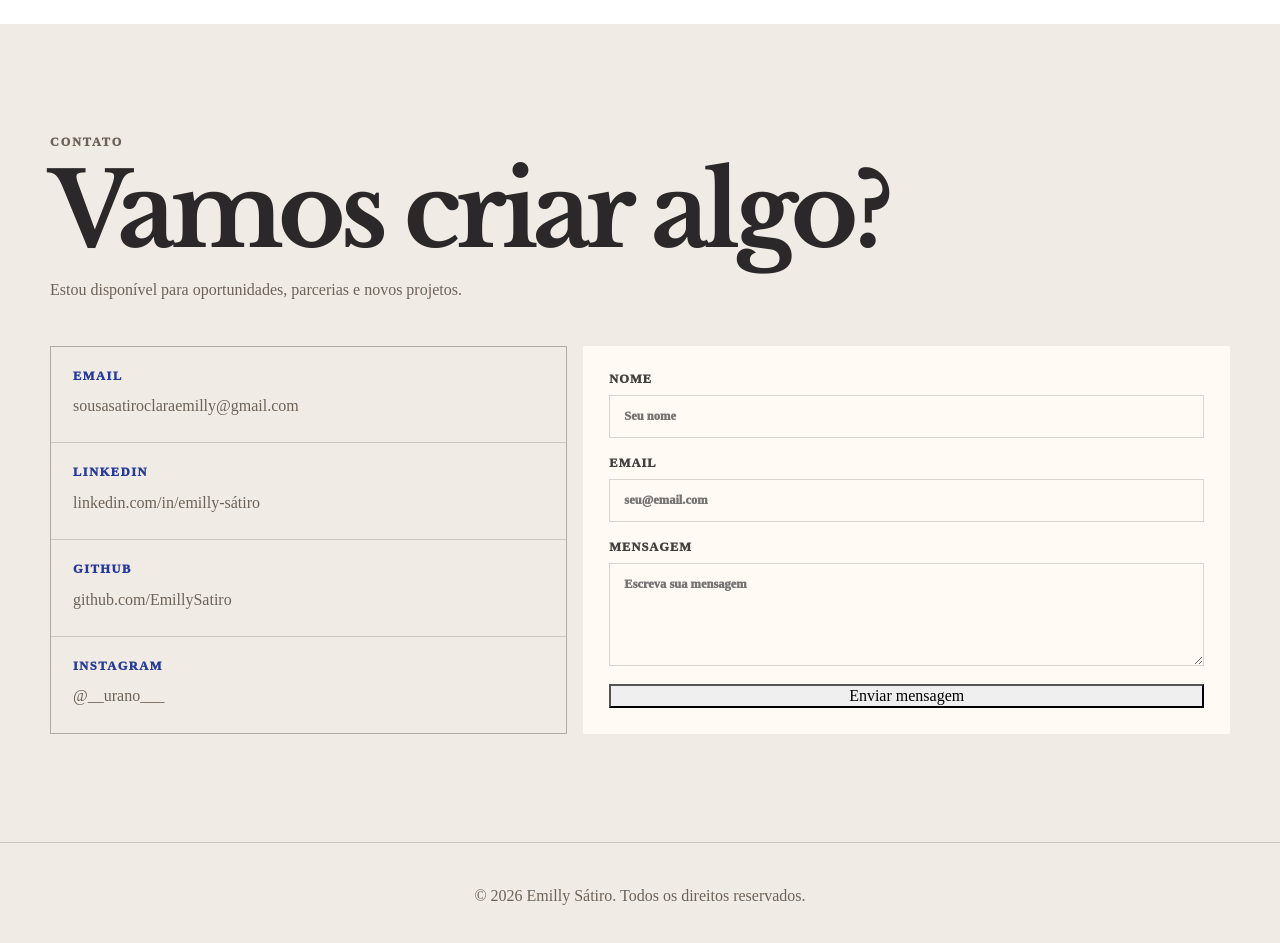
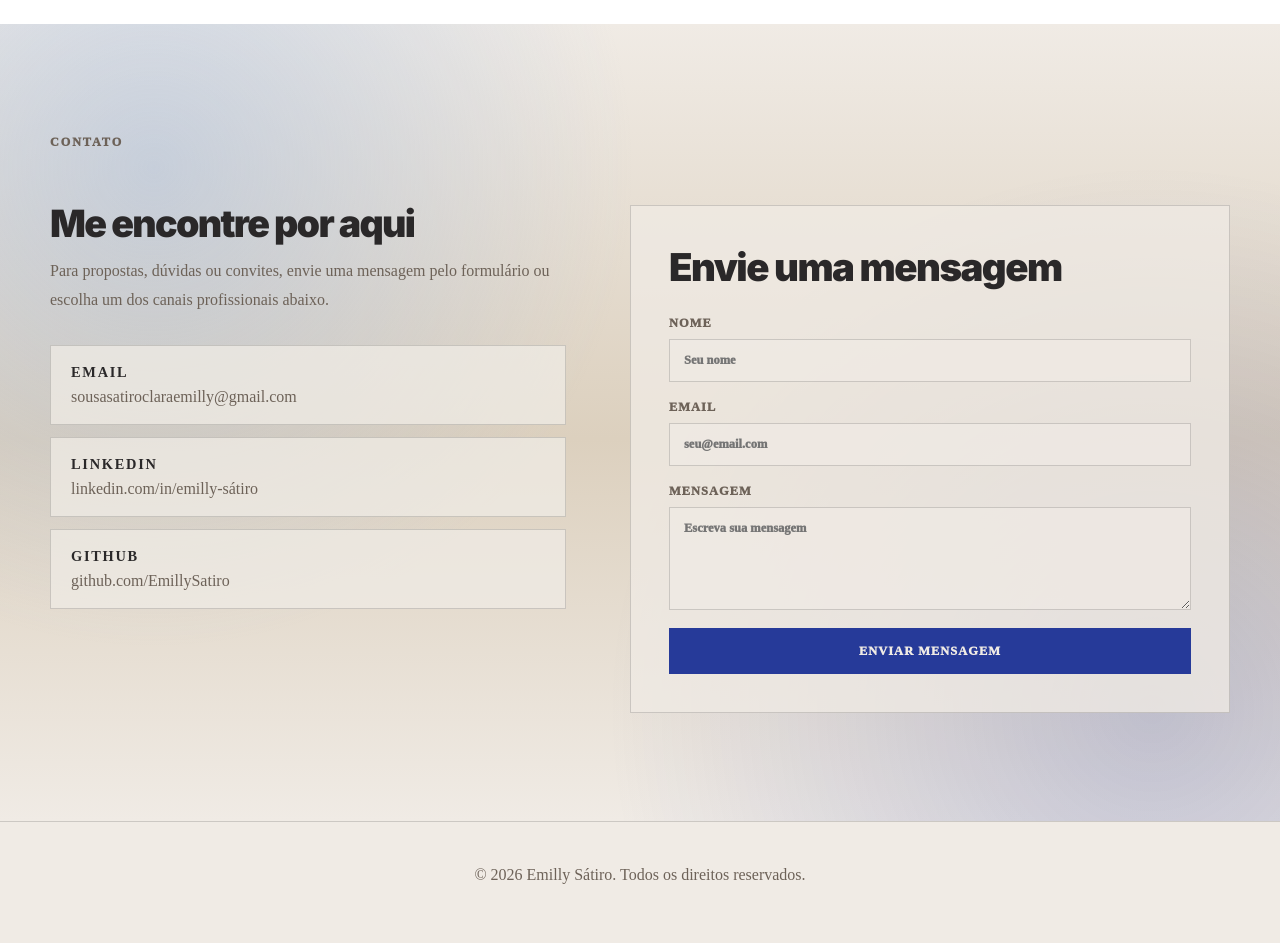
Before and after one commit to EmillySatiro/Portifolio, a Vue app: page / in a window 1280 px wide. Shown: the part 3020-3963 px from the top of the page. Built offline with nearby package versions, Linux system fonts and the light colour scheme.

Commit message:
feat: contato

```diff
--- a/src/components/ContactSection.vue
+++ b/src/components/ContactSection.vue
@@ -3,12 +3,18 @@
     <div class="container">
       <div class="contact-title">
         <p class="eyebrow">Contato</p>
-        <h2>Vamos criar algo?</h2>
-        <p>Estou disponível para oportunidades, parcerias e novos projetos.</p>
+
       </div>
 
       <div class="contact-grid">
-        <div class="contact-methods">
+        <div class="contact-info">
+          <h3>Me encontre por aqui</h3>
+          <p>
+            Para propostas, dúvidas ou convites, envie uma mensagem pelo formulário
+            ou escolha um dos canais profissionais abaixo.
+          </p>
+
+          <div class="contact-methods">
           <a
             v-for="method in methods"
             :key="method.title"
@@ -20,9 +26,11 @@
             <strong>{{ method.title }}</strong>
             <span>{{ method.detail }}</span>
           </a>
+          </div>
         </div>
 
         <form class="contact-form" action="https://formspree.io/f/mpwjkpen" method="POST">
+          <h3>Envie uma mensagem</h3>
           <label>
             Nome
             <input type="text" name="name" placeholder="Seu nome" required />
--- a/src/components/SkillsSection.vue
+++ b/src/components/SkillsSection.vue
@@ -6,10 +6,6 @@
           <p class="eyebrow">Habilidades</p>
           <h2>Cartas de competência</h2>
         </div>
-        <p>
-          Um mapa visual das áreas em que atuo, combinando desenvolvimento,
-          design, pesquisa e organização técnica.
-        </p>
       </div>
 
       <div class="skills-grid">
--- a/src/data/portfolio.js
+++ b/src/data/portfolio.js
@@ -120,9 +120,4 @@ export const contactMethods = [
     detail: 'github.com/EmillySatiro',
     link: 'https://github.com/EmillySatiro',
   },
-  {
-    title: 'Instagram',
-    detail: '@__urano___',
-    link: 'https://www.instagram.com/__urano___/',
-  },
 ]
--- a/src/style.css
+++ b/src/style.css
@@ -833,9 +833,9 @@ img {
 .skill-card h3 {
   max-width: 360px;
   margin: 0 10px 14px;
-  font-family: var(--font-title);
+  font-family: var(--font-body);
   font-size: clamp(1.7rem, 3vw, 2.7rem);
-  font-weight: 700;
+  font-weight: 900;
   letter-spacing: -0.04em;
   line-height: 1;
   text-transform: none;
@@ -870,34 +870,79 @@ img {
 
 .contact-title {
   max-width: 940px;
-  margin-bottom: 42px;
+  margin-bottom: 52px;
+}
+
+.contact {
+  position: relative;
+  overflow: hidden;
+  background:
+    radial-gradient(circle at 12% 18%, var(--hero-glow), transparent 30rem),
+    radial-gradient(circle at 90% 86%, var(--hero-glow-strong), transparent 34rem),
+    linear-gradient(180deg, var(--hero-bg-end) 0%, var(--hero-bg-mid) 52%, var(--hero-bg-end) 100%);
+}
+
+.contact .container {
+  position: relative;
+  z-index: 1;
 }
 
 .contact-grid {
   display: grid;
-  grid-template-columns: minmax(0, 0.8fr) minmax(320px, 1fr);
-  gap: 16px;
+  grid-template-columns: minmax(280px, 0.86fr) minmax(320px, 1fr);
+  gap: clamp(24px, 5vw, 72px);
+  align-items: start;
+}
+
+.contact-info {
+  max-width: 520px;
+}
+
+.contact-info h3 {
+  margin: 0 0 14px;
+  color: var(--text);
+  font-family: var(--font-body);
+  font-size: clamp(1.5rem, 3vw, 2.35rem);
+  font-weight: 900;
+  letter-spacing: -0.045em;
+  line-height: 1;
+}
+
+.contact-info > p {
+  margin: 0 0 30px;
+  color: var(--muted);
+  font-size: 1rem;
+  line-height: 1.8;
 }
 
 .contact-methods {
   display: grid;
-  gap: 1px;
-  background: var(--line);
-  border: 1px solid var(--line);
+  gap: 12px;
 }
 
 .contact-method {
   display: grid;
-  gap: 8px;
-  padding: 22px;
-  background: var(--bg);
+  gap: 7px;
+  padding: 18px 20px;
+  background: color-mix(in srgb, var(--bg) 76%, transparent);
+  border: 1px solid var(--line);
   text-decoration: none;
+  transition:
+    background 180ms ease,
+    border-color 180ms ease,
+    transform 180ms ease;
+}
+
+.contact-method:hover {
+  background: color-mix(in srgb, var(--accent) 12%, var(--bg));
+  border-color: color-mix(in srgb, var(--accent) 50%, transparent);
+  transform: translateY(-3px);
 }
 
 .contact-method strong {
-  color: var(--accent);
-  font-size: 0.78rem;
-  font-weight: 950;
+  color: var(--text);
+  font-size: 0.9rem;
+  font-weight: 900;
   letter-spacing: 0.12em;
   text-transform: uppercase;
 }
@@ -910,16 +955,25 @@ img {
 .contact-form {
   display: grid;
   gap: 18px;
-  padding: 26px;
-  background: var(--paper);
-  color: var(--ink);
-  border-radius: 8px;
+  padding: clamp(24px, 4vw, 38px);
+  background: color-mix(in srgb, var(--bg) 78%, transparent);
+  border: 1px solid var(--line);
+  color: var(--text);
+}
+
+.contact-form h3 {
+  margin: 0 0 8px;
+  color: var(--text);
+  font-family: var(--font-body);
+  font-size: clamp(1.8rem, 3vw, 2.6rem);
+  font-weight: 900;
+  letter-spacing: -0.04em;
 }
 
 .contact-form label {
   display: grid;
   gap: 8px;
-  color: rgba(5, 5, 6, 0.76);
+  color: var(--muted);
   font-size: 0.78rem;
   font-weight: 950;
   letter-spacing: 0.08em;
@@ -930,10 +984,9 @@ img {
 .contact-form textarea {
   width: 100%;
   padding: 13px 14px;
-  background: transparent;
-  border: 1px solid var(--line-dark);
-  border-radius: 4px;
-  color: var(--ink);
+  background: color-mix(in srgb, var(--bg) 72%, transparent);
+  border: 1px solid var(--line);
+  color: var(--text);
   outline: none;
 }
 
@@ -944,6 +997,33 @@ img {
 
 .contact-form textarea {
   resize: vertical;
+}
+
+.button {
+  display: inline-flex;
+  min-height: 46px;
+  align-items: center;
+  justify-content: center;
+  padding: 0 18px;
+  border: 1px solid transparent;
+  background: transparent;
+  color: inherit;
+  font-size: 0.78rem;
+  font-weight: 950;
+  letter-spacing: 0.08em;
+  text-decoration: none;
+  text-transform: uppercase;
+  cursor: pointer;
+}
+
+.button-primary {
+  background: var(--accent);
+  color: var(--on-accent);
+}
+
+.button-primary:hover {
+  background: var(--accent-dark);
+  color: var(--alabaster);
 }
 
 .route-page {
```
